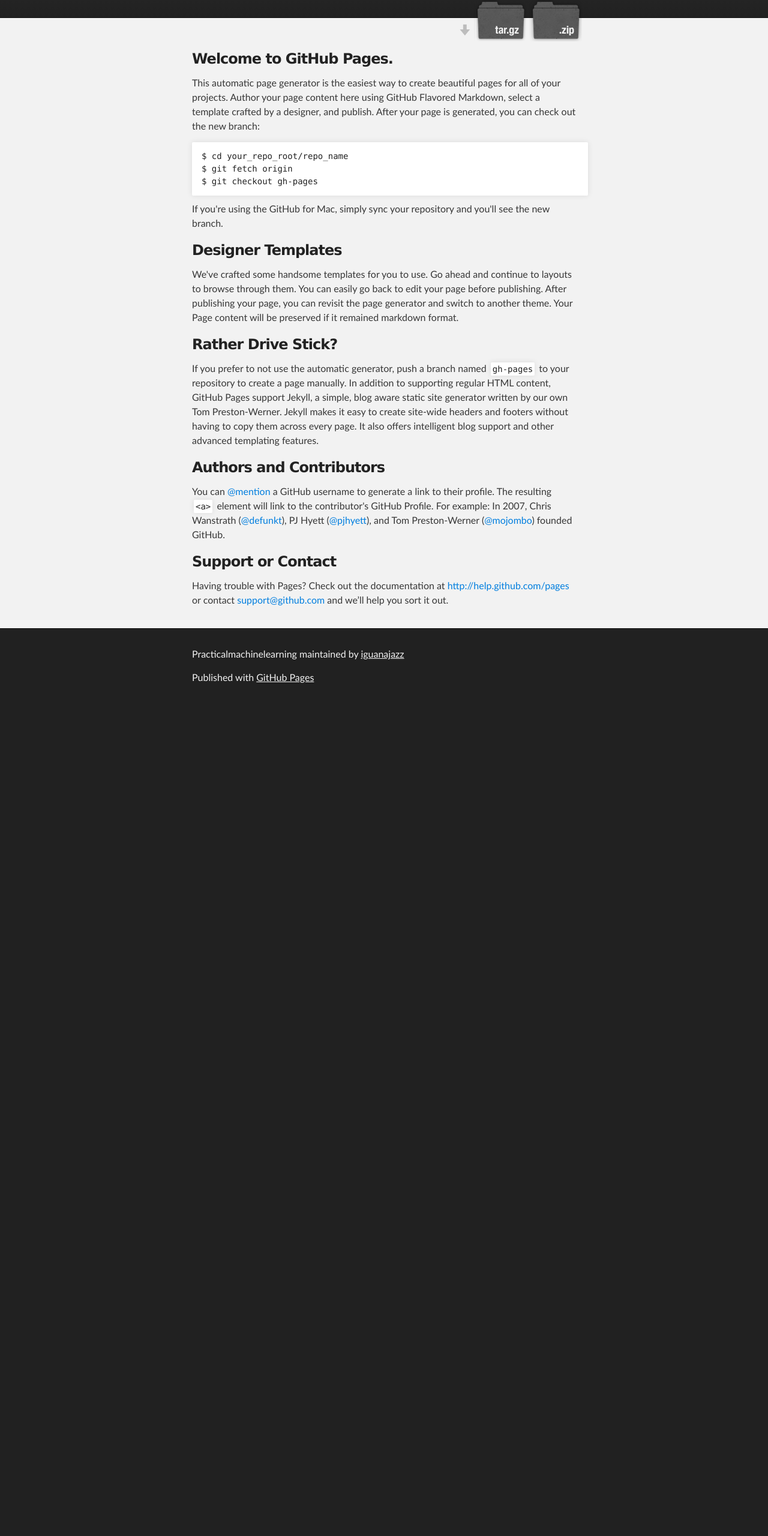
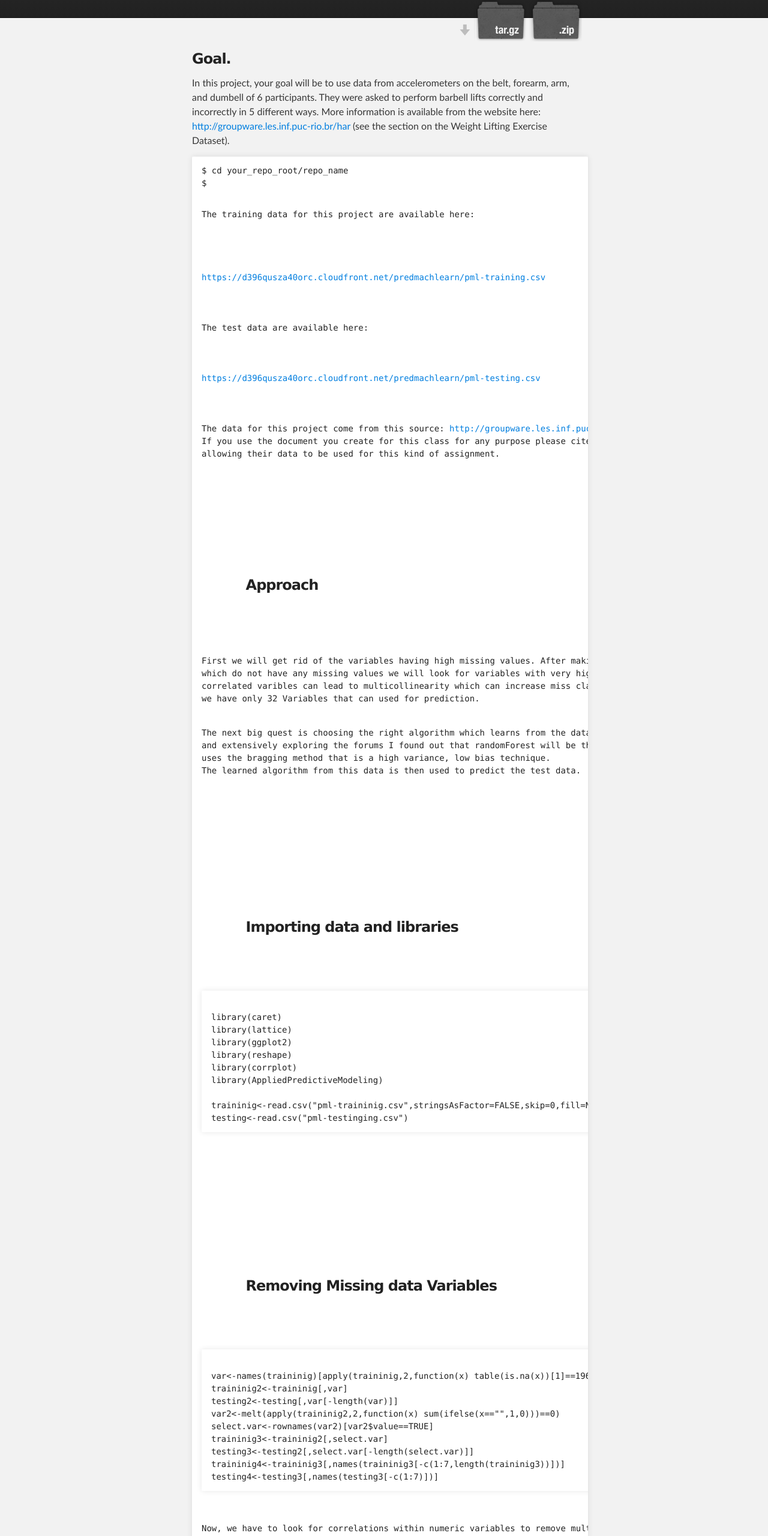
Before and after one commit to iguanajazz/practicalMachineLearning, a plain HTML site: page index.html in a window 1280 px wide. Shown: the part 180-2740 px from the top of the page at 60% size. Before the commit the page ends 1356 px from the top, so only its background shows below. Drawn offline with Linux system fonts and the light colour scheme.

Commit message:
Update index.html

```diff
--- a/index.html
+++ b/index.html
@@ -19,7 +19,7 @@
           <a id="forkme_banner" href="https://github.com/iguanajazz/practicalMachineLearning">View on GitHub</a>
 
           <h1 id="project_title">Practicalmachinelearning</h1>
-          <h2 id="project_tagline">Practical Machine Learning - Coursera</h2>
+          <h2 id="project_tagline">Prediction Assignment Writeup</h2>
 
             <section id="downloads">
               <a class="zip_download_link" href="https://github.com/iguanajazz/practicalMachineLearning/zipball/master">Download this project as a .zip file</a>
@@ -32,38 +32,116 @@
     <div id="main_content_wrap" class="outer">
       <section id="main_content" class="inner">
         <h3>
-<a name="welcome-to-github-pages" class="anchor" href="#welcome-to-github-pages"><span class="octicon octicon-link"></span></a>Welcome to GitHub Pages.</h3>
+<a name="welcome-to-github-pages" class="anchor" href="#welcome-to-github-pages"><span class="octicon octicon-link"></span></a>Goal.</h3>
 
-<p>This automatic page generator is the easiest way to create beautiful pages for all of your projects. Author your page content here using GitHub Flavored Markdown, select a template crafted by a designer, and publish. After your page is generated, you can check out the new branch:</p>
+<p>In this project, your goal will be to use data from accelerometers on the belt,
+forearm, arm, and dumbell of 6 participants. They were asked to perform barbell lifts correctly and incorrectly in 5
+different ways. More information is available from the website here: <a href="http://groupware.les.inf.puc-rio.br/har">http://groupware.les.inf.puc-rio.br/har</a>
+(see the section on the Weight Lifting Exercise Dataset).</p>
 
 <pre><code>$ cd your_repo_root/repo_name
-$ git fetch origin
-$ git checkout gh-pages
+$<p>
+The training data for this project are available here:
+<br>
+<br>
+<a href="https://d396qusza40orc.cloudfront.net/predmachlearn/pml-training.csv">https://d396qusza40orc.cloudfront.net/predmachlearn/pml-training.csv</a>
+<br><br>
+The test data are available here:
+<br><br>
+<a href="https://d396qusza40orc.cloudfront.net/predmachlearn/pml-testing.csv">https://d396qusza40orc.cloudfront.net/predmachlearn/pml-testing.csv</a>
+<br><br>
+The data for this project come from this source: <a href="http://groupware.les.inf.puc-rio.br/har">http://groupware.les.inf.puc-rio.br/har</a>.
+If you use the document you create for this class for any purpose please cite them as they have been very generous in
+allowing their data to be used for this kind of assignment.
+</p>
+<h3>
+          <a name="welcome-to-github-pages" class="anchor" href="#welcome-to-github-pages">
+            <span class="octicon octicon-link"></span>
+          </a>
+          Approach
+        </h3>
+<p>
+First we will get rid of the variables having high missing values. After making sure that, now we have variables
+which do not have any missing values we will look for variables with very high correlation, because these highly
+correlated varibles can lead to multicollinearity which can increase miss classification error rate. Now as of now
+we have only 32 Variables that can used for prediction.
+</p><p>
+The next big quest is choosing the right algorithm which learns from the data to its best. Without much effort
+and extensively exploring the forums I found out that randomForest will be the best choice for the data, which
+uses the bragging method that is a high variance, low bias technique.
+The learned algorithm from this data is then used to predict the test data.
+</p>
+
+        <h3>
+          <a name="welcome-to-github-pages" class="anchor" href="#welcome-to-github-pages">
+            <span class="octicon octicon-link"></span>
+          </a>
+          Importing data and libraries
+        </h3>
+
+<pre><code>
+library(caret)
+library(lattice)
+library(ggplot2)
+library(reshape)
+library(corrplot)
+library(AppliedPredictiveModeling)
+
+traininig<-read.csv("pml-traininig.csv",stringsAsFactor=FALSE,skip=0,fill=NA,comment.char="#")
+testing<-read.csv("pml-testinging.csv")
 </code></pre>
 
-<p>If you're using the GitHub for Mac, simply sync your repository and you'll see the new branch.</p>
 
-<h3>
-<a name="designer-templates" class="anchor" href="#designer-templates"><span class="octicon octicon-link"></span></a>Designer Templates</h3>
+        <h3>
+          <a name="welcome-to-github-pages" class="anchor" href="#welcome-to-github-pages">
+            <span class="octicon octicon-link"></span>
+          </a>
+          Removing Missing data Variables
+        </h3>
 
-<p>We've crafted some handsome templates for you to use. Go ahead and continue to layouts to browse through them. You can easily go back to edit your page before publishing. After publishing your page, you can revisit the page generator and switch to another theme. Your Page content will be preserved if it remained markdown format.</p>
+<pre><code>
+var<-names(traininig)[apply(traininig,2,function(x) table(is.na(x))[1]==19622)]
+traininig2<-traininig[,var]
+testing2<-testing[,var[-length(var)]]
+var2<-melt(apply(traininig2,2,function(x) sum(ifelse(x=="",1,0)))==0)
+select.var<-rownames(var2)[var2$value==TRUE]
+traininig3<-traininig2[,select.var]
+testing3<-testing2[,select.var[-length(select.var)]]
+traininig4<-traininig3[,names(traininig3[-c(1:7,length(traininig3))])]
+testing4<-testing3[,names(testing3[-c(1:7)])]
+</code></pre>
+<p>
+Now, we have to look for correlations within numeric variables to remove multicollinearity.
+</p>
 
-<h3>
-<a name="rather-drive-stick" class="anchor" href="#rather-drive-stick"><span class="octicon octicon-link"></span></a>Rather Drive Stick?</h3>
+<pre><code>
+correlations <- cor(traininig4)
+corrplot(correlations,order = "hclust",tl.cex = .5)
+</code></pre>
+<pre><code>
+highCorr <- findCorrelation(correlations, cutoff = .75)
+predictor <- traininig4[, -highCorr]
+filtered.testing4 <- testing4[, -highCorr]
+classe<-traininig3$classe
+traininigData<-cbind(classe,predictor)
+</code></pre>
 
-<p>If you prefer to not use the automatic generator, push a branch named <code>gh-pages</code> to your repository to create a page manually. In addition to supporting regular HTML content, GitHub Pages support Jekyll, a simple, blog aware static site generator written by our own Tom Preston-Werner. Jekyll makes it easy to create site-wide headers and footers without having to copy them across every page. It also offers intelligent blog support and other advanced templating features.</p>
 
-<h3>
-<a name="authors-and-contributors" class="anchor" href="#authors-and-contributors"><span class="octicon octicon-link"></span></a>Authors and Contributors</h3>
+        <h3>
+          <a name="welcome-to-github-pages" class="anchor" href="#welcome-to-github-pages">
+            <span class="octicon octicon-link"></span>
+          </a>
+          Random Forest Algorithm
+        </h3>
 
-<p>You can <a href="https://github.com/blog/821" class="user-mention">@mention</a> a GitHub username to generate a link to their profile. The resulting <code>&lt;a&gt;</code> element will link to the contributor's GitHub Profile. For example: In 2007, Chris Wanstrath (<a href="https://github.com/defunkt" class="user-mention">@defunkt</a>), PJ Hyett (<a href="https://github.com/pjhyett" class="user-mention">@pjhyett</a>), and Tom Preston-Werner (<a href="https://github.com/mojombo" class="user-mention">@mojombo</a>) founded GitHub.</p>
-
-<h3>
-<a name="support-or-contact" class="anchor" href="#support-or-contact"><span class="octicon octicon-link"></span></a>Support or Contact</h3>
-
-<p>Having trouble with Pages? Check out the documentation at <a href="http://help.github.com/pages">http://help.github.com/pages</a> or contact <a href="mailto:support@github.com">support@github.com</a> and we’ll help you sort it out.</p>
-      </section>
-    </div>
+<pre><code>
+rfModel <- randomForest(classe ~ .,data = traininigData,importance = TRUE,ntrees = 10)
+par(mar=c(3,4,4,4))
+plot(rfModel)
+</code></pre>
+<p>
+Now, we have variables which are good for prediction.
+</p>
 
     <!-- FOOTER  -->
     <div id="footer_wrap" class="outer">
```
